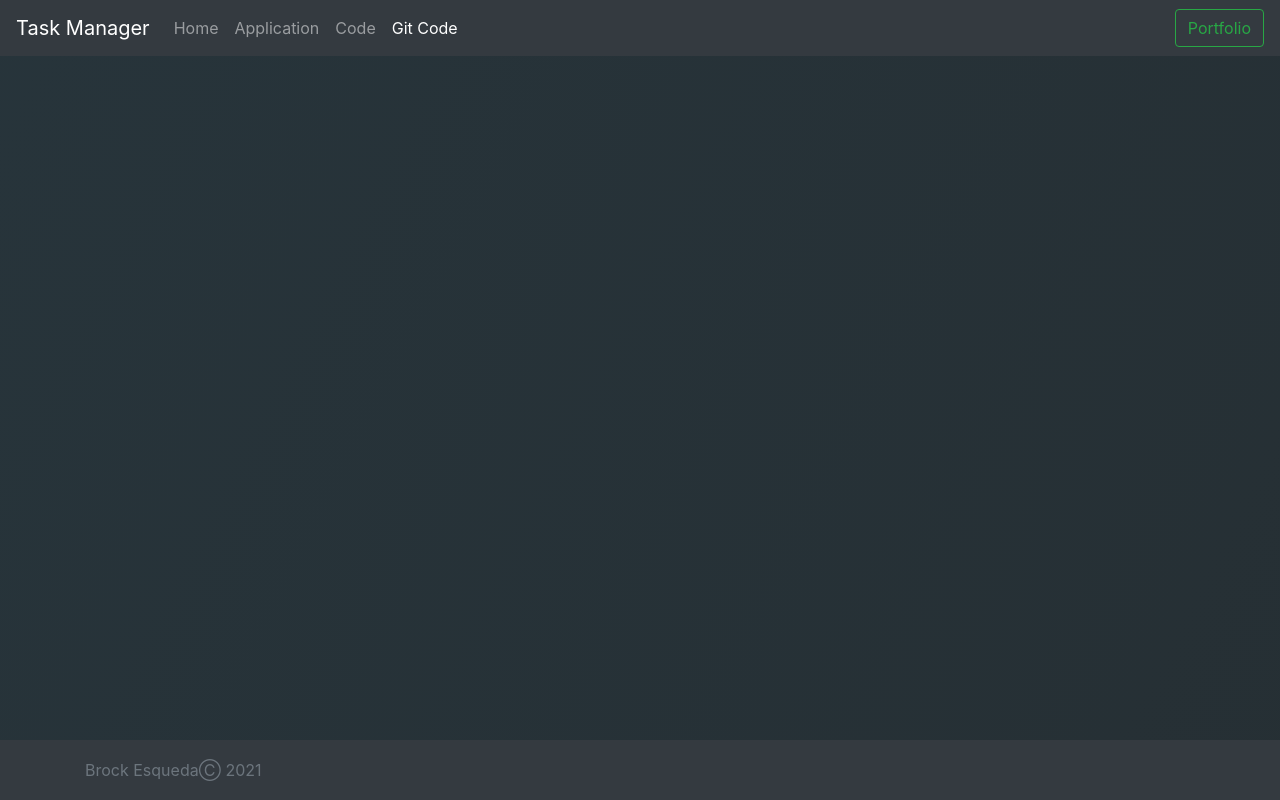
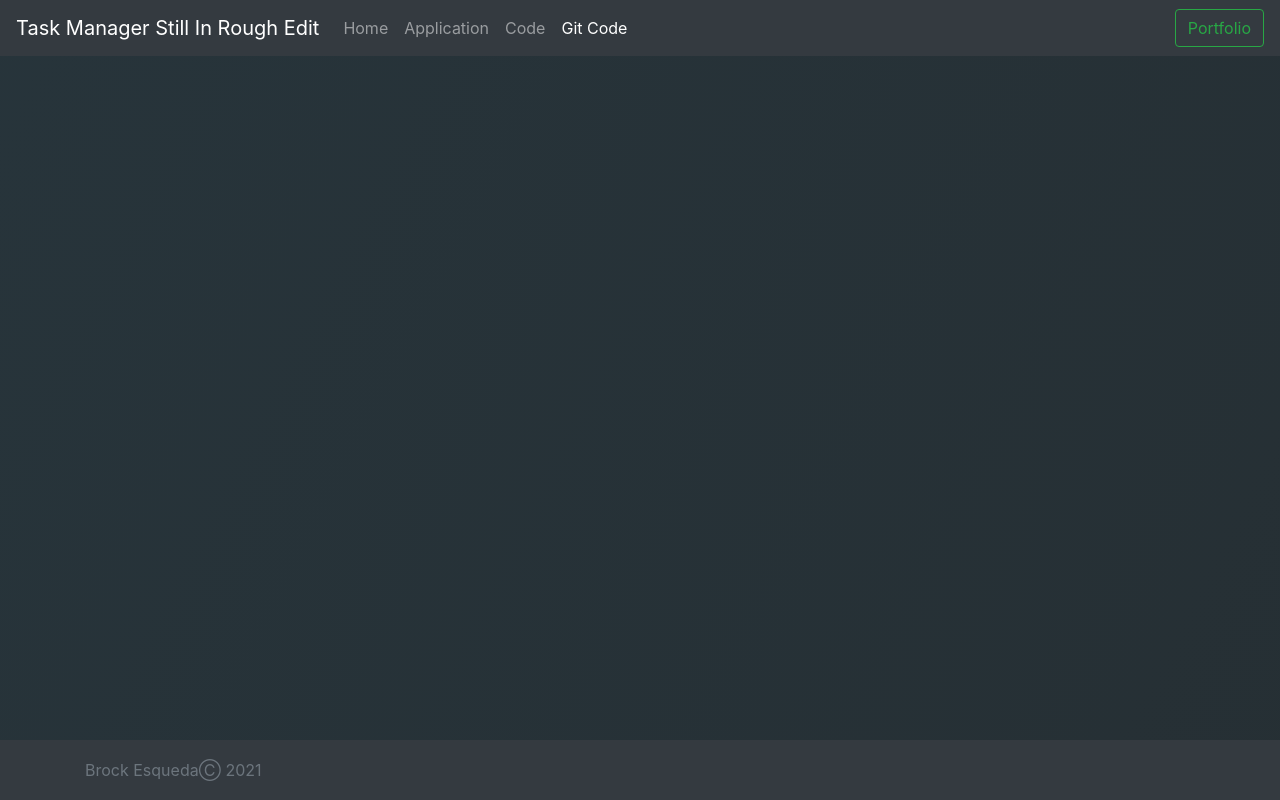
Before and after one commit to Broctholumeu/officialTaskList, a plain HTML site: page about.html in a window 1280 px wide. Drawn offline with nearby package versions, Linux system fonts and the light colour scheme.

Commit message:
disclaimer

```diff
--- a/about.html
+++ b/about.html
@@ -17,7 +17,7 @@
   <header>
     <!-- Fixed navbar -->
     <nav class="navbar navbar-expand-md navbar-dark fixed-top bg-dark">
-      <a class="navbar-brand" href="index.html">Task Manager</a>
+      <a class="navbar-brand" href="index.html">Task Manager Still In Rough Edit</a>
       <button class="navbar-toggler" type="button" data-toggle="collapse" data-target="#navbarCollapse"
         aria-controls="navbarCollapse" aria-expanded="false" aria-label="Toggle navigation">
         <span class="navbar-toggler-icon"></span>
```
Also changed, not shown: apply.html (+1 -1 lines), code.html (+1 -1 lines), index.html (+1 -1 lines).
